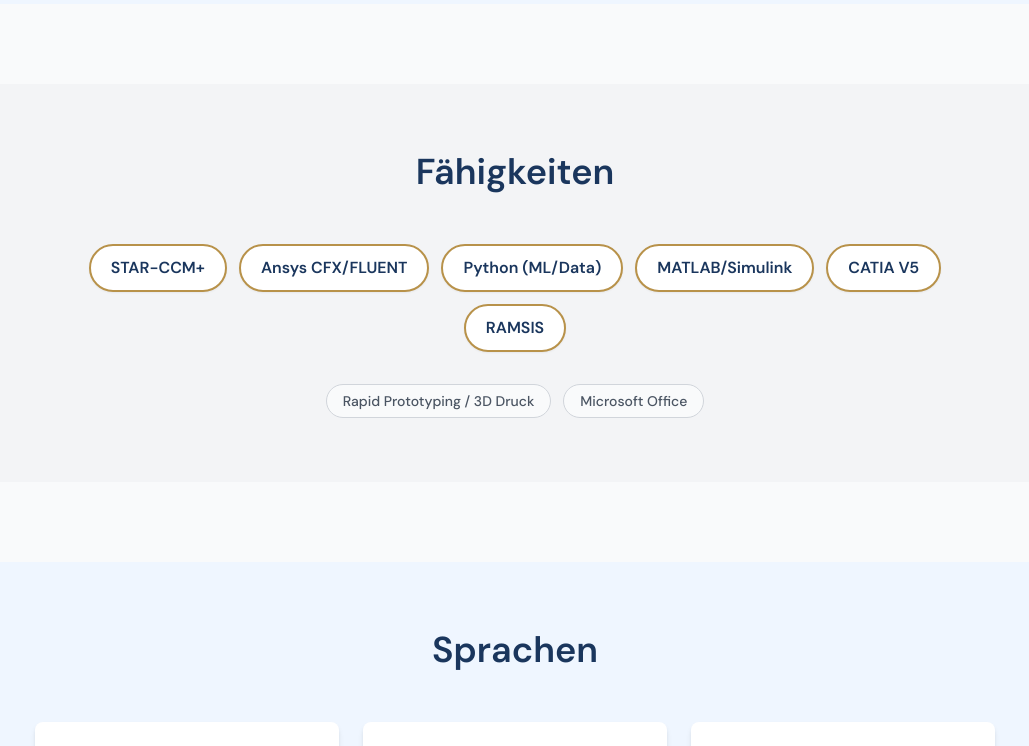
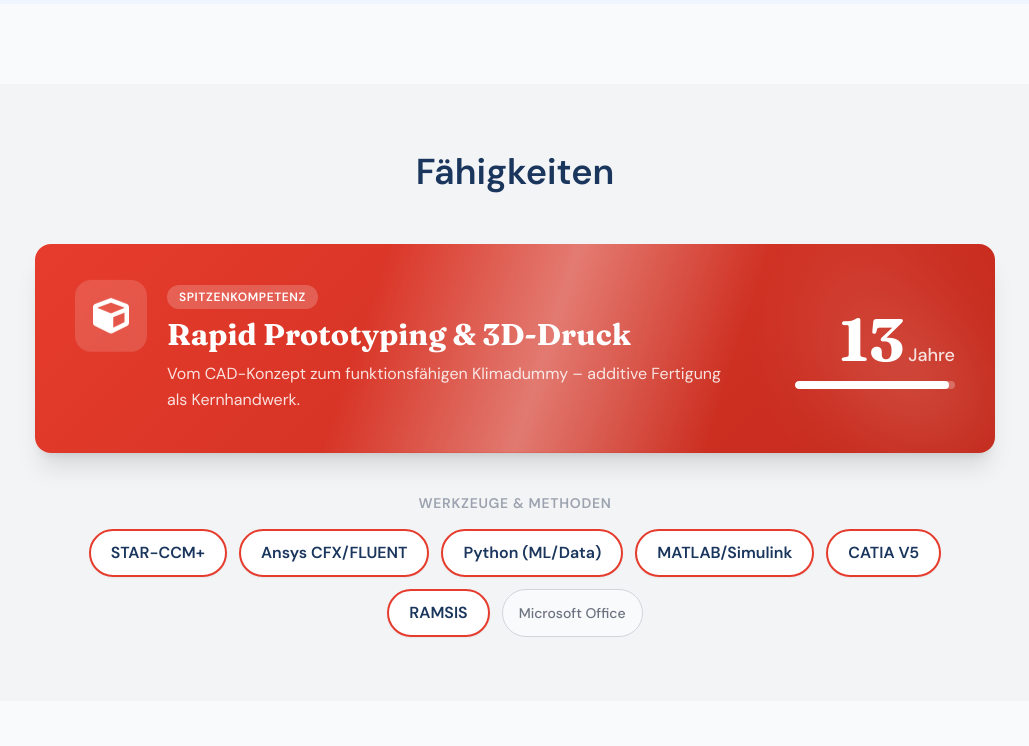
Before and after one commit to ClimateVizCoder/3DThermlComfort, a Next.js app: page / in a window 1280 px wide. Shown: the part 1720-2466 px from the top of the page, without its empty margins (125-1154 px from the left). Built offline with nearby package versions, Linux system fonts and the light colour scheme.

Commit message:
feat: update color scheme and add new animations for brand accent
Co-authored-by: ClimateVizCoder <157807642+ClimateVizCoder@users.noreply.github.com>

```diff
--- a/app/globals.css
+++ b/app/globals.css
@@ -45,41 +45,71 @@
   }
 }
 
-/* Gold accent (shared with thermalnext.de design language) */
+/* Brand accent (shared with thermalnext.de design language) */
 :root {
-  --gold: #b8924a;
+  --accent-brand: #e63c2d;
+  --accent-brand-dark: #c32a1c;
 }
 
-/* Slow pulsing gold ring around the hero profile image */
-@keyframes goldRingPulse {
+/* Slow pulsing accent ring around the hero profile image */
+@keyframes accentRingPulse {
   0%,
   100% {
-    box-shadow: 0 0 0 0 rgba(184, 146, 74, 0.55);
-    opacity: 1;
+    box-shadow: 0 0 0 0 rgba(230, 60, 45, 0.5);
   }
   50% {
-    box-shadow: 0 0 0 14px rgba(184, 146, 74, 0);
-    opacity: 0.85;
+    box-shadow: 0 0 0 16px rgba(230, 60, 45, 0);
   }
 }
 
 .gold-ring-pulse {
-  animation: goldRingPulse 4s ease-in-out infinite;
+  animation: accentRingPulse 4s ease-in-out infinite;
 }
 
 /* Pulsing dot for "active / Heute" timeline entries */
-@keyframes goldDotPulse {
+@keyframes accentDotPulse {
   0%,
   100% {
-    box-shadow: 0 0 0 0 rgba(184, 146, 74, 0.6);
+    box-shadow: 0 0 0 0 rgba(230, 60, 45, 0.6);
   }
   50% {
-    box-shadow: 0 0 0 8px rgba(184, 146, 74, 0);
+    box-shadow: 0 0 0 8px rgba(230, 60, 45, 0);
   }
 }
 
 .gold-dot-pulse {
-  animation: goldDotPulse 2.2s ease-in-out infinite;
+  animation: accentDotPulse 2.2s ease-in-out infinite;
+}
+
+/* Animated gradient shine sweeping across the featured skill card */
+@keyframes accentShine {
+  0% {
+    transform: translateX(-120%) skewX(-18deg);
+  }
+  100% {
+    transform: translateX(240%) skewX(-18deg);
+  }
+}
+.accent-shine::after {
+  content: "";
+  position: absolute;
+  top: 0;
+  left: 0;
+  width: 40%;
+  height: 100%;
+  background: linear-gradient(90deg, transparent, rgba(255, 255, 255, 0.35), transparent);
+  animation: accentShine 4.5s ease-in-out infinite;
+  pointer-events: none;
+}
+
+/* Slowly drifting conic glow behind the featured skill */
+@keyframes accentGlowSpin {
+  to {
+    transform: rotate(360deg);
+  }
+}
+.accent-glow-spin {
+  animation: accentGlowSpin 16s linear infinite;
 }
 
 /* Hide scrollbar for the mobile logo strip while keeping scroll */
@@ -90,3 +120,13 @@
 .no-scrollbar::-webkit-scrollbar {
   display: none;
 }
+
+/* Respect reduced-motion preferences */
+@media (prefers-reduced-motion: reduce) {
+  .gold-ring-pulse,
+  .gold-dot-pulse,
+  .accent-shine::after,
+  .accent-glow-spin {
+    animation: none;
+  }
+}
--- a/app/page.tsx
+++ b/app/page.tsx
@@ -52,20 +52,19 @@ const languages = [
   },
 ]
 
+// Hervorgehobene Kernkompetenz (Spitzen-Skill)
+const featuredSkill = {
+  name: { de: "Rapid Prototyping & 3D-Druck", en: "Rapid Prototyping & 3D Printing" },
+  tagline: {
+    de: "Vom CAD-Konzept zum funktionsfähigen Klimadummy – additive Fertigung als Kernhandwerk.",
+    en: "From CAD concept to a functional thermal dummy — additive manufacturing as a core craft.",
+  },
+}
+
 // Skills als Tag-Grid: Primär (Kernkompetenzen) und Sekundär (ergänzend)
-const primarySkills = [
-  "STAR-CCM+",
-  "Ansys CFX/FLUENT",
-  "Python (ML/Data)",
-  "MATLAB/Simulink",
-  "CATIA V5",
-  "RAMSIS",
-]
-
-const secondarySkills = [
-  { de: "Rapid Prototyping / 3D Druck", en: "Rapid Prototyping / 3D Printing" },
-  { de: "Microsoft Office", en: "Microsoft Office" },
-]
+const primarySkills = ["STAR-CCM+", "Ansys CFX/FLUENT", "Python (ML/Data)", "MATLAB/Simulink", "CATIA V5", "RAMSIS"]
+
+const secondarySkills = [{ de: "Microsoft Office", en: "Microsoft Office" }]
 
 // Hobbies-Daten mit Übersetzungen
 const hobbies = [
@@ -719,7 +718,8 @@ function ProjectImageSlider() {
         {images.map((_, index) => (
           <button
             key={index}
-            className={`w-2 h-2 rounded-full transition-colors ${index === imageIndex ? "bg-blue-600" : "bg-gray-300"}`}
+            className={`w-2 h-2 rounded-full transition-colors ${index === imageIndex ? "" : "bg-gray-300"}`}
+            style={index === imageIndex ? { backgroundColor: ACCENT } : undefined}
             onClick={() => setPage([index, index > imageIndex ? 1 : -1])}
             aria-label={`Gehe zu Bild ${index + 1}`}
           />
@@ -1127,7 +1127,8 @@ const ContactSection = () => {
   )
 }
 
-const GOLD = "#B8924A"
+const ACCENT = "#E63C2D"
+const ACCENT_DARK = "#C32A1C"
 
 const isActiveEntry = (item) => Boolean(item.active) || /Heute|Present|Today/i.test(item.year || "")
 
@@ -1139,7 +1140,7 @@ const TimelineBlock = ({ title, content }) => {
       <h3 className={`font-display text-2xl font-semibold text-[#1a365d] mb-6 leading-relaxed ${textContainerClass}`}>
         {title}
       </h3>
-      <ol className="relative ml-2 border-l-2 border-[#B8924A]/30 space-y-8">
+      <ol className="relative ml-2 border-l-2 space-y-8" style={{ borderColor: "rgba(230,60,45,0.3)" }}>
         {content.map((item, index) => {
           const active = isActiveEntry(item)
           const role = typeof item.title === "string" ? item.title : item.title[language]
@@ -1155,16 +1156,16 @@ const TimelineBlock = ({ title, content }) => {
                 className={`absolute -left-[9px] top-1 w-4 h-4 rounded-full border-2 border-white ${
                   active ? "gold-dot-pulse" : ""
                 }`}
-                style={{ backgroundColor: active ? GOLD : "rgba(26,54,93,0.3)" }}
+                style={{ backgroundColor: active ? ACCENT : "rgba(26,54,93,0.3)" }}
               />
               <div className="flex flex-wrap items-center gap-x-3 gap-y-1">
-                <span className="text-sm font-semibold whitespace-nowrap" style={{ color: GOLD }}>
+                <span className="text-sm font-semibold whitespace-nowrap" style={{ color: ACCENT }}>
                   {item.year}
                 </span>
                 {item.parallel && (
                   <span
                     className="inline-flex items-center rounded-full px-2 py-0.5 text-xs font-medium"
-                    style={{ color: GOLD, backgroundColor: "rgba(184,146,74,0.12)", border: `1px solid ${GOLD}80` }}
+                    style={{ color: ACCENT, backgroundColor: "rgba(184,146,74,0.12)", border: `1px solid ${ACCENT}80` }}
                   >
                     {language === "de" ? "Parallel" : "Concurrent"}
                   </span>
@@ -1172,13 +1173,13 @@ const TimelineBlock = ({ title, content }) => {
                 {active && !item.parallel && (
                   <span
                     className="inline-flex items-center rounded-full px-2 py-0.5 text-xs font-medium"
-                    style={{ color: GOLD, backgroundColor: "rgba(184,146,74,0.12)", border: `1px solid ${GOLD}80` }}
+                    style={{ color: ACCENT, backgroundColor: "rgba(184,146,74,0.12)", border: `1px solid ${ACCENT}80` }}
                   >
                     {language === "de" ? "Noch aktiv" : "Ongoing"}
                   </span>
                 )}
               </div>
-              <p className={`mt-1 text-base font-medium ${textContainerClass}`} style={{ color: GOLD }}>
+              <p className={`mt-1 text-base font-medium ${textContainerClass}`} style={{ color: ACCENT }}>
                 {role}
               </p>
               {employer && (
@@ -1221,7 +1222,7 @@ const TimelineBlock = ({ title, content }) => {
                     target="_blank"
                     rel="noopener noreferrer"
                     className="font-medium hover:underline"
-                    style={{ color: GOLD }}
+                    style={{ color: ACCENT }}
                   >
                     {item.website}
                   </a>
@@ -1269,7 +1270,7 @@ const InfoCard = ({ item }) => {
     <div className="bg-white rounded-lg shadow-md p-5 flex gap-4 hover:shadow-lg transition-shadow">
       <span
         className="flex-shrink-0 inline-flex items-center justify-center h-8 min-w-[3.5rem] px-2.5 rounded-md text-sm font-semibold whitespace-nowrap"
-        style={{ color: GOLD, backgroundColor: "rgba(184,146,74,0.12)", border: `1px solid ${GOLD}66` }}
+        style={{ color: ACCENT, backgroundColor: "rgba(184,146,74,0.12)", border: `1px solid ${ACCENT}66` }}
       >
         {item.year}
       </span>
@@ -1294,7 +1295,7 @@ const InfoCard = ({ item }) => {
             target="_blank"
             rel="noopener noreferrer"
             className="mt-3 inline-flex items-center gap-1 rounded-md px-3 py-1.5 text-sm font-medium text-white transition-colors hover:brightness-110"
-            style={{ backgroundColor: GOLD }}
+            style={{ backgroundColor: ACCENT }}
           >
             {language === "de" ? "DOI öffnen →" : "Open DOI →"}
           </a>
@@ -1319,7 +1320,7 @@ const CardListByYear = ({ items }) => {
         <div key={yr}>
           <h4 className="font-display text-xl font-bold text-[#1a365d] mb-3 flex items-center gap-3">
             <span>{yr}</span>
-            <span className="h-px flex-1" style={{ backgroundColor: `${GOLD}4d` }} />
+            <span className="h-px flex-1" style={{ backgroundColor: `${ACCENT}4d` }} />
           </h4>
           <div className="space-y-4">
             {groups[yr].map((it, i) => (
@@ -1394,8 +1395,9 @@ const Home: React.FC = () => {
           key={section.id}
           href={`#${section.id}`}
           className={`w-3 h-3 rounded-full transition-all duration-300 ${
-            activeSection === section.id ? "bg-blue-500 w-4 h-4" : "bg-gray-300 hover:bg-blue-300"
+            activeSection === section.id ? "w-4 h-4" : "bg-gray-300 hover:bg-gray-400"
           }`}
+          style={activeSection === section.id ? { backgroundColor: ACCENT } : undefined}
           aria-label={`Navigiere zu ${section.title}`}
           onClick={(e) => {
             e.preventDefault()
@@ -1448,7 +1450,7 @@ const Home: React.FC = () => {
                 target="_blank"
                 rel="noopener noreferrer"
                 className="mt-4 inline-flex items-center gap-2 rounded-full bg-white/70 px-3 py-1.5 shadow-sm ring-1 transition-colors hover:bg-white w-fit"
-                style={{ borderColor: GOLD }}
+                style={{ borderColor: ACCENT }}
                 aria-label="ThermalNext (öffnet in neuem Tab)"
               >
                 <Image
@@ -1502,7 +1504,7 @@ const Home: React.FC = () => {
               transition={{ duration: 0.5 }}
             >
               <div className="w-full max-w-md">
-                <div className="gold-ring-pulse rounded-lg" style={{ border: `2px solid ${GOLD}` }}>
+                <div className="gold-ring-pulse rounded-lg" style={{ border: `2px solid ${ACCENT}` }}>
                   <Image
                     src="/images/manuel-kipp-profile.png"
                     alt="Manuel Kipp Portrait"
@@ -1615,13 +1617,76 @@ const Home: React.FC = () => {
                 >
                   {t("skills.title")}
                 </h2>
-                <div className="space-y-8">
+                <div className="space-y-10">
+                  {/* Hervorgehobene Kernkompetenz */}
+                  <motion.div
+                    className="accent-shine relative overflow-hidden rounded-2xl p-8 md:p-10 text-white shadow-xl"
+                    style={{ background: `linear-gradient(135deg, ${ACCENT} 0%, ${ACCENT_DARK} 100%)` }}
+                    initial={{ opacity: 0, y: 24 }}
+                    whileInView={{ opacity: 1, y: 0 }}
+                    viewport={{ once: true }}
+                    transition={{ duration: 0.6 }}
+                  >
+                    {/* Driftendes konisches Glühen */}
+                    <div
+                      aria-hidden="true"
+                      className="accent-glow-spin pointer-events-none absolute -right-16 -top-16 h-64 w-64 rounded-full opacity-30 blur-2xl"
+                      style={{ background: "conic-gradient(from 0deg, rgba(255,255,255,0.6), transparent 60%)" }}
+                    />
+                    <div className="relative flex flex-col md:flex-row md:items-center md:justify-between gap-6">
+                      <div className="flex items-start gap-5">
+                        <motion.span
+                          className="flex-shrink-0 grid place-items-center rounded-2xl bg-white/15 backdrop-blur-sm"
+                          style={{ width: 72, height: 72 }}
+                          animate={{ y: [0, -6, 0] }}
+                          transition={{ duration: 3, ease: "easeInOut", repeat: Number.POSITIVE_INFINITY }}
+                        >
+                          <FaCube className="text-4xl text-white" />
+                        </motion.span>
+                        <div>
+                          <span className="inline-flex items-center rounded-full bg-white/20 px-3 py-1 text-xs font-semibold uppercase tracking-wider">
+                            {language === "de" ? "Spitzenkompetenz" : "Top Expertise"}
+                          </span>
+                          <h3 className={`font-display text-2xl md:text-3xl font-bold mt-2 ${textContainerClass}`}>
+                            {featuredSkill.name[language]}
+                          </h3>
+                          <p className={`mt-2 max-w-xl text-white/85 leading-relaxed ${textContainerClass}`}>
+                            {featuredSkill.tagline[language]}
+                          </p>
+                        </div>
+                      </div>
+                      <div className="flex flex-col items-start md:items-end">
+                        <div className="flex items-baseline gap-1">
+                          <span className="font-display text-5xl md:text-6xl font-bold leading-none">13</span>
+                          <span className="text-lg font-medium text-white/85">
+                            {language === "de" ? "Jahre" : "yrs"}
+                          </span>
+                        </div>
+                        <div className="mt-3 h-2 w-40 overflow-hidden rounded-full bg-white/25">
+                          <motion.div
+                            className="h-full rounded-full bg-white"
+                            initial={{ width: 0 }}
+                            whileInView={{ width: "96%" }}
+                            viewport={{ once: true }}
+                            transition={{ duration: 1.4, ease: "easeOut", delay: 0.3 }}
+                          />
+                        </div>
+                      </div>
+                    </div>
+                  </motion.div>
+
+                  {/* Weitere Kernkompetenzen */}
+                  <div>
+                    <p className="text-center text-sm font-semibold uppercase tracking-wider text-gray-400 mb-4">
+                      {language === "de" ? "Werkzeuge & Methoden" : "Tools & Methods"}
+                    </p>
                     <div className="flex flex-wrap justify-center gap-3">
                       {primarySkills.map((skill, index) => (
                         <motion.span
                           key={skill}
-                        className="inline-flex items-center rounded-full bg-white px-5 py-2.5 text-base font-semibold text-[#1a365d] shadow-sm"
-                        style={{ border: `2px solid ${GOLD}` }}
+                          className="inline-flex items-center rounded-full bg-white px-5 py-2.5 text-base font-semibold text-[#1a365d] shadow-sm transition-colors hover:text-white"
+                          style={{ border: `2px solid ${ACCENT}` }}
+                          whileHover={{ scale: 1.06, backgroundColor: ACCENT }}
                           initial={{ opacity: 0, y: 12 }}
                           whileInView={{ opacity: 1, y: 0 }}
                           viewport={{ once: true }}
@@ -1630,20 +1695,19 @@ const Home: React.FC = () => {
                           {skill}
                         </motion.span>
                       ))}
-                  </div>
-                  <div className="flex flex-wrap justify-center gap-3">
                       {secondarySkills.map((skill, index) => (
                         <motion.span
                           key={typeof skill === "string" ? skill : skill.de}
-                        className="inline-flex items-center rounded-full border border-gray-300 bg-gray-50 px-4 py-1.5 text-sm font-medium text-gray-600"
+                          className="inline-flex items-center rounded-full border border-gray-300 bg-gray-50 px-4 py-1.5 text-sm font-medium text-gray-500"
                           initial={{ opacity: 0, y: 12 }}
                           whileInView={{ opacity: 1, y: 0 }}
                           viewport={{ once: true }}
-                        transition={{ duration: 0.4, delay: index * 0.05 }}
+                          transition={{ duration: 0.4, delay: (primarySkills.length + index) * 0.05 }}
                         >
                           {typeof skill === "string" ? skill : skill[language]}
                         </motion.span>
                       ))}
+                    </div>
                   </div>
                 </div>
               </div>
@@ -1689,7 +1753,7 @@ const Home: React.FC = () => {
                             a 15.9155 15.9155 0 0 1 0 31.831
                             a 15.9155 15.9155 0 0 1 0 -31.831"
                             fill="none"
-                            stroke="#3b82f6"
+                            stroke={ACCENT}
                             strokeWidth="3"
                             initial={{ pathLength: 0 }}
                             whileInView={{ pathLength: lang.percentage / 100 }}
```
Lines whose indentation alone changed are shown as unchanged.
